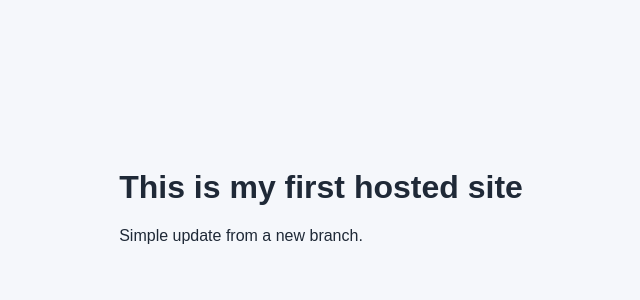
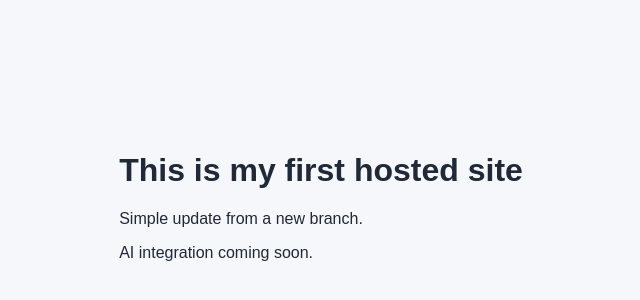
Before and after one commit to asier-dev-team/vercel-hosting, a plain HTML site: page first_iteration_site/index.html in a window 1280 px wide. Shown: the part 196-496 px from the top of the page, without its empty margins (319-959 px from the left). Drawn offline with Linux system fonts and the light colour scheme.

Commit message:
Add AI integration coming soon message to site

```diff
--- a/first_iteration_site/index.html
+++ b/first_iteration_site/index.html
@@ -20,6 +20,7 @@
   <main>
     <h1>This is my first hosted site</h1>
     <p>Simple update from a new branch.</p>
+    <p>AI integration coming soon.</p>
   </main>
 </body>
 </html>
```
